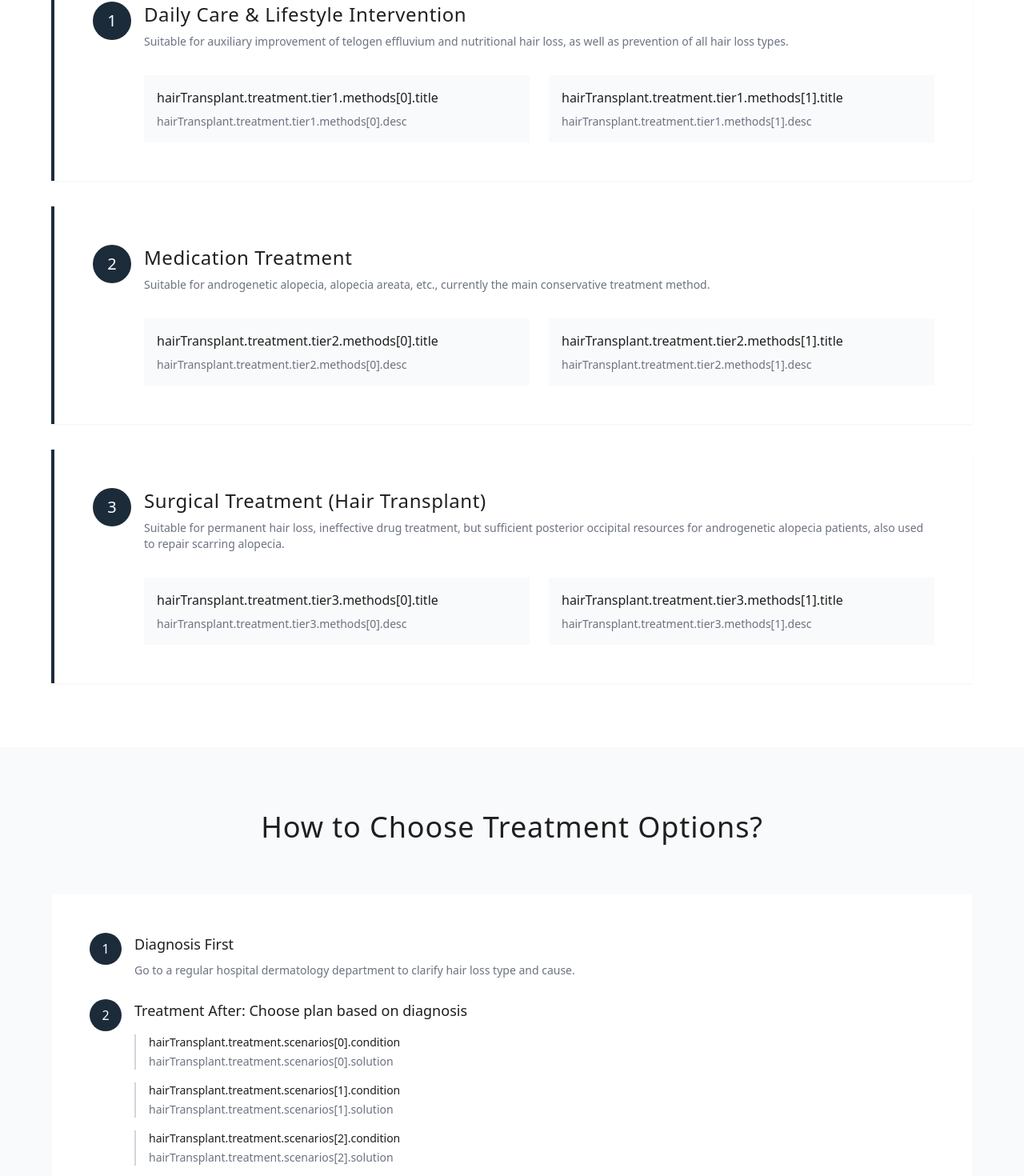
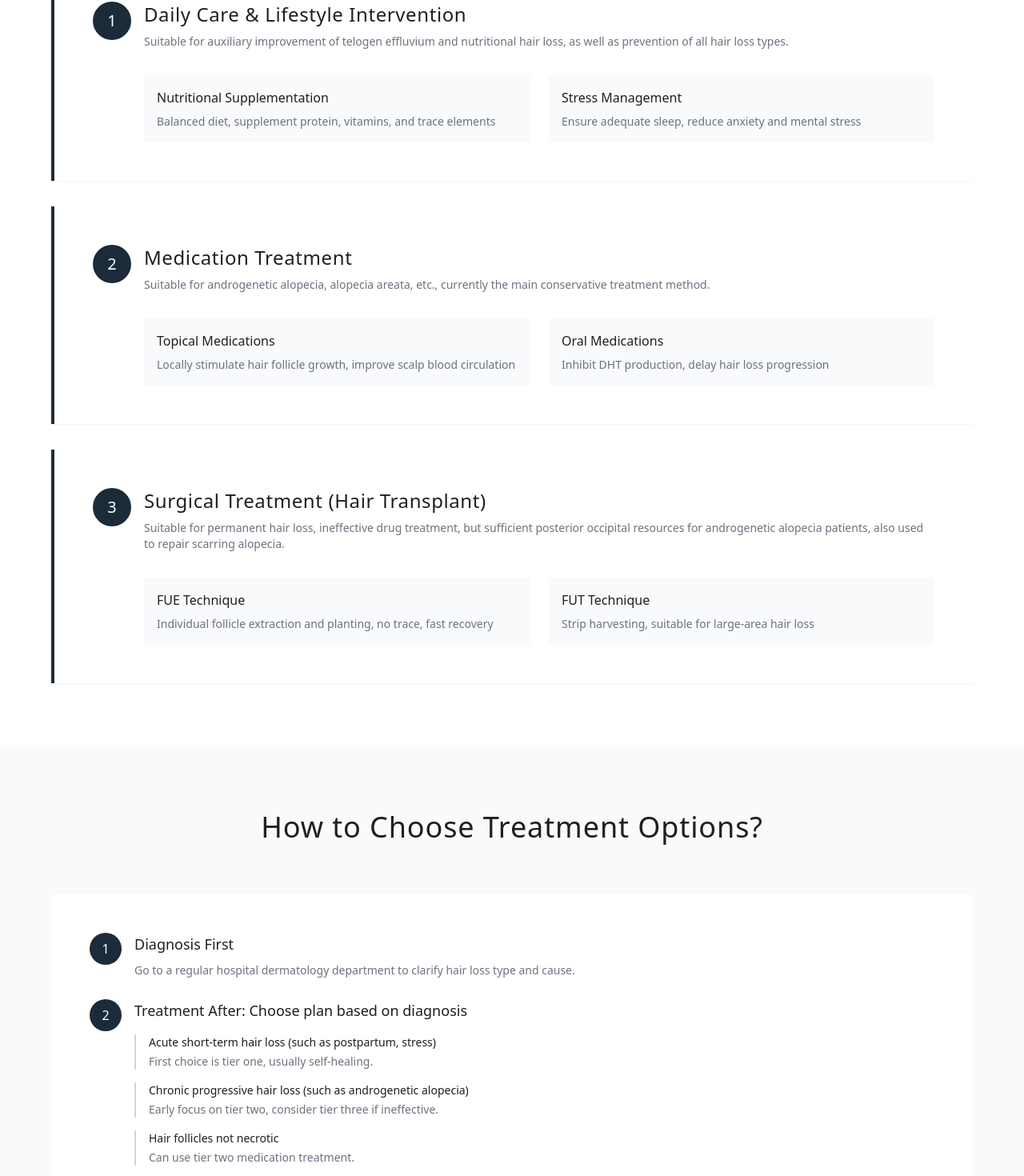
Before and after one commit to einckmailloux-create/yanroa2, a React (Vite) app: page /hair-transplant in a window 1280 px wide. Shown: the part 3129-4599 px from the top of the page at 80% size. Built offline with nearby package versions, Linux system fonts and the light colour scheme; no server answers; the database is empty.

Commit message:
Updated HairTransplantPage.tsx

```diff
--- a/src/components/HairTransplantPage.tsx
+++ b/src/components/HairTransplantPage.tsx
@@ -9,8 +9,56 @@ import { useLanguage } from '../contexts/LanguageContext';
 
 function HairTransplantPage() {
   const navigate = useNavigate();
-  const { t } = useLanguage();
+  const { t, language } = useLanguage();
   const [activeService, setActiveService] = useState<'fue' | 'hairline' | 'eyebrow' | 'beard'>('fue');
+
+  const translations = language === 'zh' ? {
+    tier1Methods: [
+      { title: '营养补充', desc: '均衡饮食，补充蛋白质、维生素和微量元素' },
+      { title: '压力管理', desc: '保证充足睡眠，减少焦虑和精神压力' },
+    ],
+    tier2Methods: [
+      { title: '外用药物', desc: '局部刺激毛囊生长，改善头皮血液循环' },
+      { title: '口服药物', desc: '抑制DHT生成，延缓脱发进程' },
+    ],
+    tier3Methods: [
+      { title: 'FUE技术', desc: '单个毛囊提取种植，无痕迹，恢复快' },
+      { title: 'FUT技术', desc: '条状取发，适合大面积脱发' },
+    ],
+    scenarios: [
+      { condition: '急性短期脱发（如产后、压力大）', solution: '首选第一层，通常可自愈。' },
+      { condition: '慢性进行性脱发（如雄激素性脱发）', solution: '早期以第二层为主，若效果不佳再考虑第三层。' },
+      { condition: '毛囊未坏死', solution: '可采用第二层药物治疗。' },
+      { condition: '毛囊已坏死', solution: '只能靠第三层手术解决。' },
+    ],
+    fueFeatures: ['适合大面积脱发', '毛囊存活率高达95%以上', '术后3-5天即可正常工作', '无痕迹自然美观'],
+    hairlineFeatures: ['个性化设计方案', '符合面部美学比例', '显年轻，提升颜值', '精准种植自然流畅'],
+    eyebrowFeatures: ['根据脸型设计眉形', '一根一根精细种植', '永久保持，无需化妆', '立体自然眉形'],
+    beardFeatures: ['多种胡型可选', '生长方向精确控制', '增强男性魅力', '自然浓密效果'],
+  } : {
+    tier1Methods: [
+      { title: 'Nutritional Supplementation', desc: 'Balanced diet, supplement protein, vitamins, and trace elements' },
+      { title: 'Stress Management', desc: 'Ensure adequate sleep, reduce anxiety and mental stress' },
+    ],
+    tier2Methods: [
+      { title: 'Topical Medications', desc: 'Locally stimulate hair follicle growth, improve scalp blood circulation' },
+      { title: 'Oral Medications', desc: 'Inhibit DHT production, delay hair loss progression' },
+    ],
+    tier3Methods: [
+      { title: 'FUE Technique', desc: 'Individual follicle extraction and planting, no trace, fast recovery' },
+      { title: 'FUT Technique', desc: 'Strip harvesting, suitable for large-area hair loss' },
+    ],
+    scenarios: [
+      { condition: 'Acute short-term hair loss (such as postpartum, stress)', solution: 'First choice is tier one, usually self-healing.' },
+      { condition: 'Chronic progressive hair loss (such as androgenetic alopecia)', solution: 'Early focus on tier two, consider tier three if ineffective.' },
+      { condition: 'Hair follicles not necrotic', solution: 'Can use tier two medication treatment.' },
+      { condition: 'Hair follicles necrotic', solution: 'Can only be solved by tier three surgery.' },
+    ],
+    fueFeatures: ['Suitable for large-area hair loss', 'Follicle survival rate up to 95%+', 'Resume normal work in 3-5 days post-op', 'No trace, natural & beautiful'],
+    hairlineFeatures: ['Personalized design plan', 'Conforms to facial aesthetic proportions', 'Look younger, enhance appearance', 'Precise planting, natural & smooth'],
+    eyebrowFeatures: ['Design eyebrow shape according to face shape', 'Fine planting one by one', 'Permanent retention, no makeup needed', '3D natural eyebrow shape'],
+    beardFeatures: ['Multiple beard styles available', 'Precise control of growth direction', 'Enhance masculine charm', 'Natural & thick effect'],
+  };
 
   return (
     <div className="min-h-screen bg-white">
@@ -179,14 +227,12 @@ function HairTransplantPage() {
                 </div>
               </div>
               <div className="grid grid-cols-1 md:grid-cols-2 gap-6 ml-16">
-                <div className="p-4" style={{backgroundColor: '#F9FAFB'}}>
-                  <h4 className="text-base font-normal mb-2" style={{color: '#1F1F1F'}}>{t('hairTransplant.treatment.tier1.methods[0].title')}</h4>
-                  <p className="text-sm" style={{color: '#6B7280'}}>{t('hairTransplant.treatment.tier1.methods[0].desc')}</p>
+                {translations.tier1Methods.map((method, index) => (
+                  <div key={index} className="p-4" style={{backgroundColor: '#F9FAFB'}}>
+                    <h4 className="text-base font-normal mb-2" style={{color: '#1F1F1F'}}>{method.title}</h4>
+                    <p className="text-sm" style={{color: '#6B7280'}}>{method.desc}</p>
                   </div>
-                <div className="p-4" style={{backgroundColor: '#F9FAFB'}}>
-                  <h4 className="text-base font-normal mb-2" style={{color: '#1F1F1F'}}>{t('hairTransplant.treatment.tier1.methods[1].title')}</h4>
-                  <p className="text-sm" style={{color: '#6B7280'}}>{t('hairTransplant.treatment.tier1.methods[1].desc')}</p>
-                </div>
+                ))}
               </div>
             </div>
 
@@ -205,14 +251,12 @@ function HairTransplantPage() {
                 </div>
               </div>
               <div className="grid grid-cols-1 md:grid-cols-2 gap-6 ml-16">
-                <div className="p-4" style={{backgroundColor: '#F9FAFB'}}>
-                  <h4 className="text-base font-normal mb-2" style={{color: '#1F1F1F'}}>{t('hairTransplant.treatment.tier2.methods[0].title')}</h4>
-                  <p className="text-sm" style={{color: '#6B7280'}}>{t('hairTransplant.treatment.tier2.methods[0].desc')}</p>
+                {translations.tier2Methods.map((method, index) => (
+                  <div key={index} className="p-4" style={{backgroundColor: '#F9FAFB'}}>
+                    <h4 className="text-base font-normal mb-2" style={{color: '#1F1F1F'}}>{method.title}</h4>
+                    <p className="text-sm" style={{color: '#6B7280'}}>{method.desc}</p>
                   </div>
-                <div className="p-4" style={{backgroundColor: '#F9FAFB'}}>
-                  <h4 className="text-base font-normal mb-2" style={{color: '#1F1F1F'}}>{t('hairTransplant.treatment.tier2.methods[1].title')}</h4>
-                  <p className="text-sm" style={{color: '#6B7280'}}>{t('hairTransplant.treatment.tier2.methods[1].desc')}</p>
-                </div>
+                ))}
               </div>
             </div>
 
@@ -231,14 +275,12 @@ function HairTransplantPage() {
                 </div>
               </div>
               <div className="grid grid-cols-1 md:grid-cols-2 gap-6 ml-16">
-                <div className="p-4" style={{backgroundColor: '#F9FAFB'}}>
-                  <h4 className="text-base font-normal mb-2" style={{color: '#1F1F1F'}}>{t('hairTransplant.treatment.tier3.methods[0].title')}</h4>
-                  <p className="text-sm" style={{color: '#6B7280'}}>{t('hairTransplant.treatment.tier3.methods[0].desc')}</p>
+                {translations.tier3Methods.map((method, index) => (
+                  <div key={index} className="p-4" style={{backgroundColor: '#F9FAFB'}}>
+                    <h4 className="text-base font-normal mb-2" style={{color: '#1F1F1F'}}>{method.title}</h4>
+                    <p className="text-sm" style={{color: '#6B7280'}}>{method.desc}</p>
                   </div>
-                <div className="p-4" style={{backgroundColor: '#F9FAFB'}}>
-                  <h4 className="text-base font-normal mb-2" style={{color: '#1F1F1F'}}>{t('hairTransplant.treatment.tier3.methods[1].title')}</h4>
-                  <p className="text-sm" style={{color: '#6B7280'}}>{t('hairTransplant.treatment.tier3.methods[1].desc')}</p>
-                </div>
+                ))}
               </div>
             </div>
           </div>
@@ -274,38 +316,16 @@ function HairTransplantPage() {
                 <div className="flex-1">
                   <h3 className="text-lg font-normal mb-4" style={{color: '#1F1F1F'}}>{t('hairTransplant.treatment.step2')}</h3>
                   <div className="space-y-4">
-                    <div className="pl-4 border-l-2" style={{borderColor: '#D1D5DB'}}>
+                    {translations.scenarios.map((scenario, index) => (
+                      <div key={index} className="pl-4 border-l-2" style={{borderColor: '#D1D5DB'}}>
                         <p className="text-sm font-normal mb-1" style={{color: '#1F1F1F'}}>
-                        {t('hairTransplant.treatment.scenarios[0].condition')}
+                          {scenario.condition}
                         </p>
                         <p className="text-sm" style={{color: '#6B7280'}}>
-                        {t('hairTransplant.treatment.scenarios[0].solution')}
+                          {scenario.solution}
                         </p>
                       </div>
-                    <div className="pl-4 border-l-2" style={{borderColor: '#D1D5DB'}}>
-                      <p className="text-sm font-normal mb-1" style={{color: '#1F1F1F'}}>
-                        {t('hairTransplant.treatment.scenarios[1].condition')}
-                      </p>
-                      <p className="text-sm" style={{color: '#6B7280'}}>
-                        {t('hairTransplant.treatment.scenarios[1].solution')}
-                      </p>
-                    </div>
-                    <div className="pl-4 border-l-2" style={{borderColor: '#D1D5DB'}}>
-                      <p className="text-sm font-normal mb-1" style={{color: '#1F1F1F'}}>
-                        {t('hairTransplant.treatment.scenarios[2].condition')}
-                      </p>
-                      <p className="text-sm" style={{color: '#6B7280'}}>
-                        {t('hairTransplant.treatment.scenarios[2].solution')}
-                      </p>
-                    </div>
-                    <div className="pl-4 border-l-2" style={{borderColor: '#D1D5DB'}}>
-                      <p className="text-sm font-normal mb-1" style={{color: '#1F1F1F'}}>
-                        {t('hairTransplant.treatment.scenarios[3].condition')}
-                      </p>
-                      <p className="text-sm" style={{color: '#6B7280'}}>
-                        {t('hairTransplant.treatment.scenarios[3].solution')}
-                      </p>
-                    </div>
+                    ))}
                   </div>
                 </div>
               </div>
@@ -381,12 +401,7 @@ function HairTransplantPage() {
                 {activeService === 'beard' && t('hairTransplant.details.beard.desc')}
               </p>
               <div className="grid grid-cols-1 md:grid-cols-2 gap-4">
-                {activeService === 'fue' && [
-                  t('hairTransplant.details.fue.features[0]'),
-                  t('hairTransplant.details.fue.features[1]'),
-                  t('hairTransplant.details.fue.features[2]'),
-                  t('hairTransplant.details.fue.features[3]')
-                ].map((feature, index) => (
+                {activeService === 'fue' && translations.fueFeatures.map((feature, index) => (
                   <div
                     key={index}
                     className="flex items-start gap-3 p-4 bg-white border"
@@ -396,12 +411,7 @@ function HairTransplantPage() {
                     <span className="text-sm md:text-base" style={{color: '#4B5563'}}>{feature}</span>
                   </div>
                 ))}
-                {activeService === 'hairline' && [
-                  t('hairTransplant.details.hairline.features[0]'),
-                  t('hairTransplant.details.hairline.features[1]'),
-                  t('hairTransplant.details.hairline.features[2]'),
-                  t('hairTransplant.details.hairline.features[3]')
-                ].map((feature, index) => (
+                {activeService === 'hairline' && translations.hairlineFeatures.map((feature, index) => (
                   <div
                     key={index}
                     className="flex items-start gap-3 p-4 bg-white border"
@@ -411,12 +421,7 @@ function HairTransplantPage() {
                     <span className="text-sm md:text-base" style={{color: '#4B5563'}}>{feature}</span>
                   </div>
                 ))}
-                {activeService === 'eyebrow' && [
-                  t('hairTransplant.details.eyebrow.features[0]'),
-                  t('hairTransplant.details.eyebrow.features[1]'),
-                  t('hairTransplant.details.eyebrow.features[2]'),
-                  t('hairTransplant.details.eyebrow.features[3]')
-                ].map((feature, index) => (
+                {activeService === 'eyebrow' && translations.eyebrowFeatures.map((feature, index) => (
                   <div
                     key={index}
                     className="flex items-start gap-3 p-4 bg-white border"
@@ -426,12 +431,7 @@ function HairTransplantPage() {
                     <span className="text-sm md:text-base" style={{color: '#4B5563'}}>{feature}</span>
                   </div>
                 ))}
-                {activeService === 'beard' && [
-                  t('hairTransplant.details.beard.features[0]'),
-                  t('hairTransplant.details.beard.features[1]'),
-                  t('hairTransplant.details.beard.features[2]'),
-                  t('hairTransplant.details.beard.features[3]')
-                ].map((feature, index) => (
+                {activeService === 'beard' && translations.beardFeatures.map((feature, index) => (
                   <div
                     key={index}
                     className="flex items-start gap-3 p-4 bg-white border"
```
Lines whose indentation alone changed are shown as unchanged.
